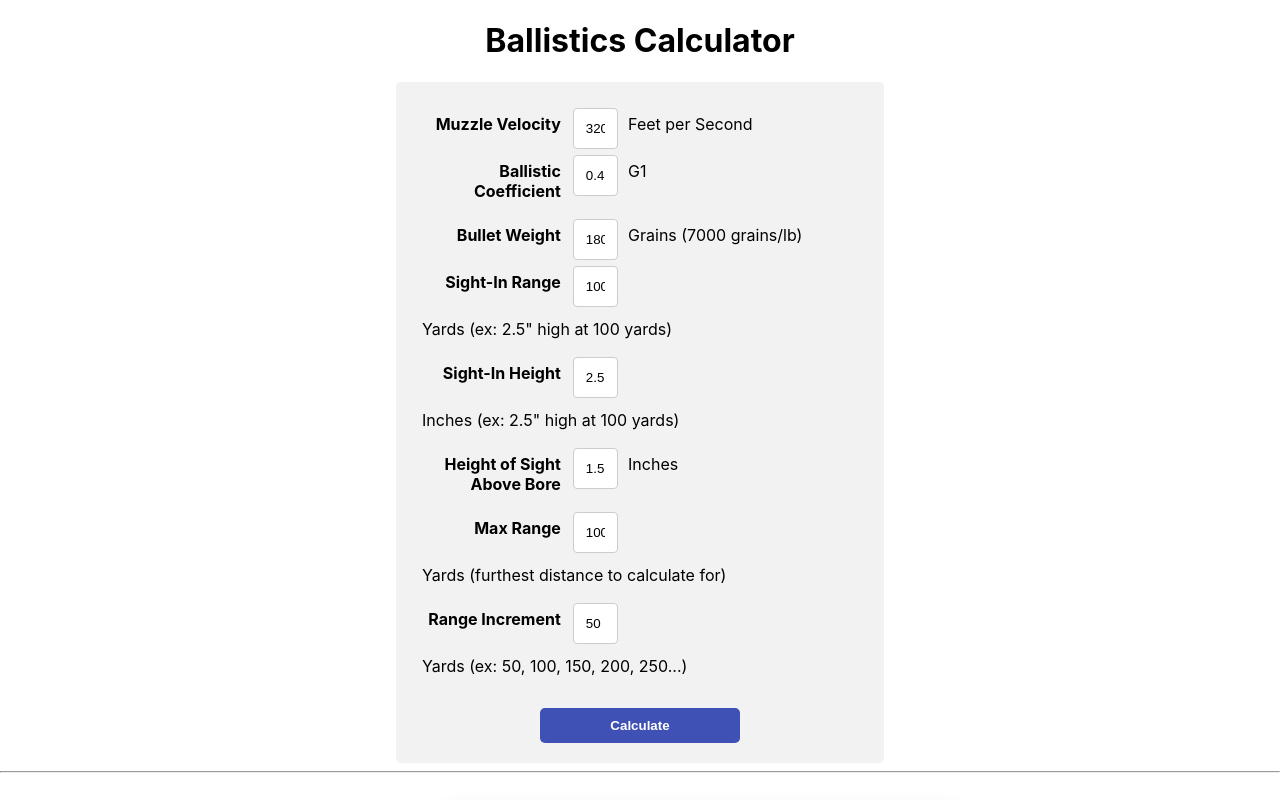
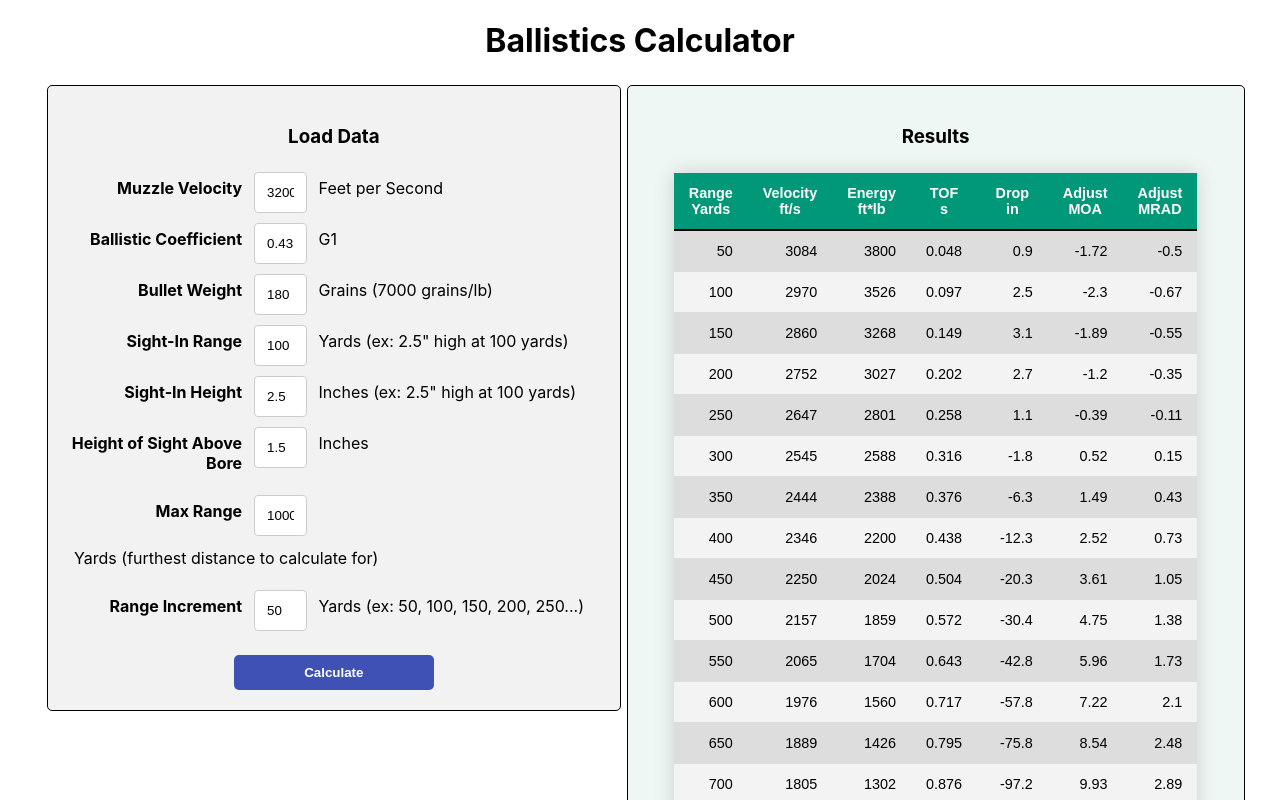
Before and after one commit to DJL-Consulting/Ballist, a React (Create React App) app in the folder ballist-web/: page / in a window 1280 px wide. Both pictures are taken after a click on the button "Calculate". Shown: the top 800 px of the page. Built offline with nearby package versions, Linux system fonts and the light colour scheme.

Commit message:
Two column, added Millradian adjust

```diff
--- a/ballist-web/public/index.html
+++ b/ballist-web/public/index.html
@@ -24,7 +24,7 @@
       work correctly both with client-side routing and a non-root public URL.
       Learn how to configure a non-root public URL by running `npm run build`.
     -->
-    <title>React App</title>
+    <title>Ballistic Calculator</title>
   </head>
   <body>
     <noscript>You need to enable JavaScript to run this app.</noscript>
--- a/ballist-web/src/Ballist.js
+++ b/ballist-web/src/Ballist.js
@@ -236,6 +236,7 @@ const g1 = [
     TimeOfFlight = 0.032;
     PointOfImact = 1.23;
     AdjustMOA = 1.33;
+    AdjustMil = 0.58;
     Energy = 3122;
 
     constructor(distance) {
@@ -300,6 +301,10 @@ const g1 = [
 
         var Degree = (S2 - this.sintheta) * 180 / 3.1415927;
         ret.AdjustMOA = Degree * 60;
+
+        ret.AdjustMil = (S2 - this.sintheta) * 1000;
+
+
 
         ret.PointOfImact = this.FlightY(wrk.T, this.Vy, this.C, this.p, this.Po, this.Hs) * 12.0;
 
--- a/ballist-web/src/index.css
+++ b/ballist-web/src/index.css
@@ -29,6 +29,8 @@ code {
 
 .styled-table th
 {
+  background-color: #009879;
+  color: #fff;
   padding: 12px 15px;
   text-align: center;
   border-bottom: 2px solid #000000;
@@ -39,6 +41,7 @@ code {
 }
 
 .styled-table tbody tr {
+  background-color: #dddddd;
   border-bottom: 1px solid #dddddd;
 }
 
@@ -97,14 +100,22 @@ label {
   border-radius: 5px;
   background-color: #f2f2f2;
   padding: 20px;
-  width:35%;
+  width:95%;
+  border: 1px solid;
+}
+
+.containerr {
+  border-radius: 5px;
+  background-color: #eef7f3;
+  padding: 20px;
+  width:95%;
+  border: 1px solid;
 }
 
 .containerw {
   border-radius: 5px;
-  background-color: #f2f2f2;
   padding: 20px;
-  width:55%;
+  width:100%;
 }
 
 /* Floating column for labels: 25% width */
@@ -147,10 +158,14 @@ label {
   clear: both;
 }
 
-div.col {
-  display:inline;
+div.coll {
   float:left;
-  width:85%;
+  width:60%;
+}
+
+div.colr {
+  float:right;
+  width:40%;
 }
 
 
--- a/ballist-web/src/index.js
+++ b/ballist-web/src/index.js
@@ -40,6 +40,7 @@ class Form extends React.Component {
     return (
       <center>
       <div class="container">
+      <h3>Load Data</h3>
       <form onSubmit={this.handleSubmit} action="">
 
       <div class="row">
@@ -190,24 +191,25 @@ class Form extends React.Component {
 }
 
 const BallistList = (props) =>  (
-  <div class="row">
-    <div className="col-25"> &nbsp;</div>
-    <div className="col-75">
+<div>
+    <center>
     <table className='styled-table' >
       <thead>
         <th>Range<br />Yards</th>
         <th>Velocity<br />ft/s</th>
         <th>Energy<br />ft*lb</th>
-          <th>Time of Flight<br />s</th>
+        <th>TOF<br />s</th>
         <th>Drop<br />in</th>
         <th>Adjust<br />MOA</th>
+        <th>Adjust<br />MRAD</th>
       </thead>
       <tbody>
         { props.ballisticData.map(brow => <BallistRow key = {brow.Distance} {...brow} />)}
       </tbody>
     </table>
+  </center>
 </div>
-  </div>
+
 )
 
 
@@ -241,6 +243,9 @@ class BallistRow extends React.Component {
         <td>
           {this.Format((brow.AdjustMOA === "Infinity" ? "N/A":brow.AdjustMOA), 2)}
         </td>
+        <td>
+          {this.Format((brow.AdjustMil === "Infinity" ? "N/A":brow.AdjustMil), 2)}
+        </td>
       </tr>
      );
    }
@@ -265,11 +270,25 @@ class App extends React.Component {
 
     return (
       <div>
-        <div align='center'><h1><b>Ballistics Calculator</b></h1></div>
+        <center><h1><b>Ballistics Calculator</b></h1> </center>
+        <table>
+          <tr>
+            <td width="3%"></td>
+            <td width="40%" valign='top'>
               <Form onSubmit={this.loadData} />
-            <hr />
+            </td>
+            <td width="1%"></td>
+            <td width="30%" valign='top' style={{ visibility: this.state.ballisticData.length == 0 ? "hidden" : "visible" }}>
+            <div className='containerr'>
+                <center><h3>Results</h3></center>
                 <BallistList ballisticData={this.state.ballisticData}/>
               </div>
+            </td>
+            <td width="3%"></td>
+          </tr>
+        </table>
+      </div>
+
       )
   }
 }
```
Lines whose indentation alone changed are shown as unchanged.
